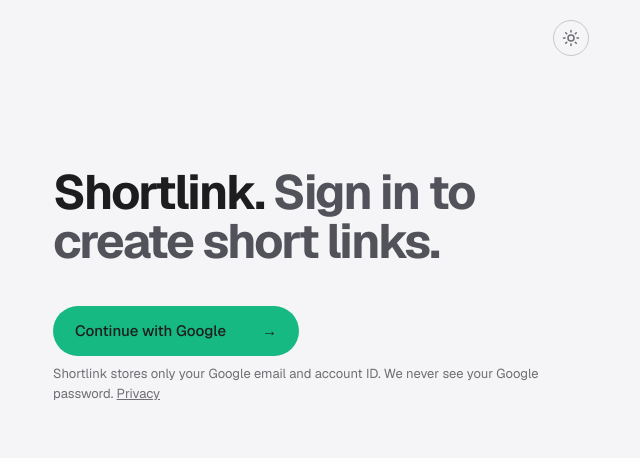
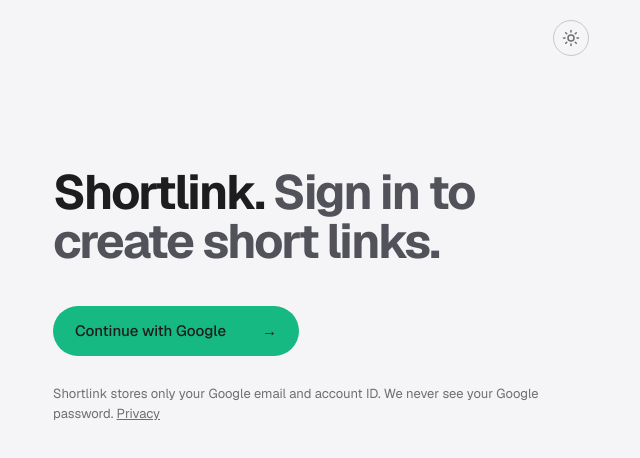
Before and after one commit to azizhudaya/shortlink, a Next.js app in the folder web/: page /signin in a window 1280 px wide. Shown: the top 458 px of the page, without its empty margins (319-959 px from the left). Built offline with nearby package versions, Linux system fonts and the light colour scheme; no server answers.

Commit message:
fix(web): more space below the Continue with Google button
Co-Authored-By: Claude Opus 5.5 <noreply@anthropic.com>

```diff
--- a/web/app/globals.css
+++ b/web/app/globals.css
@@ -208,6 +208,11 @@ a.button:hover {
 
 a.button:active {
   transform: scale(0.98);
+}
+
+/* Breathing room between the sign-in button and the line below it. */
+a.signin-cta {
+  margin-bottom: 1.25rem;
 }
 
 /* Nav (signed in only) on the left, theme toggle always on the right. */
--- a/web/app/signin/page.tsx
+++ b/web/app/signin/page.tsx
@@ -39,7 +39,7 @@ export default function SignInPage() {
 
       {/* A plain link, not a fetch: sign-in is a full navigation to Google
           and works without JavaScript. */}
-      <a className="button" href="/api/auth/google/start">
+      <a className="button signin-cta" href="/api/auth/google/start">
         Continue with Google
         <span aria-hidden="true">→</span>
       </a>
```
